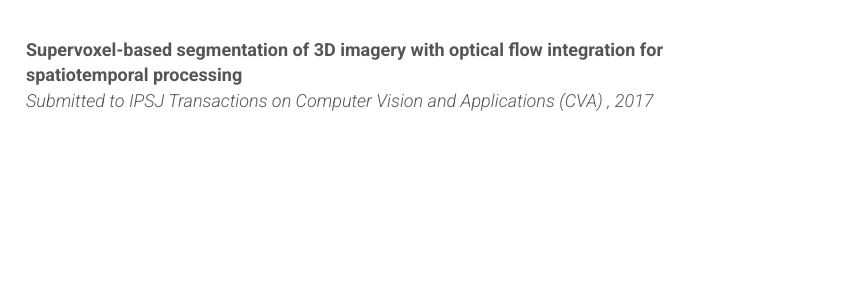
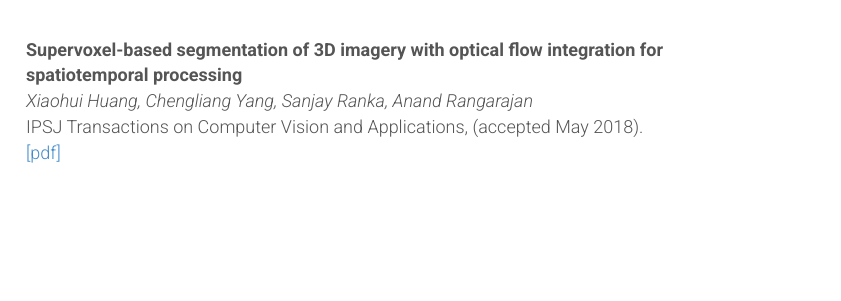
Before and after one commit to CindyHXH/CindyHXH.github.io, a plain HTML site: page index.html in a window 1280 px wide. Shown: the part 576-877 px from the top of the page, 439-1280 px from the left. Drawn offline with Linux system fonts and the light colour scheme.

Commit message:
update paper

```diff
--- a/index.html
+++ b/index.html
@@ -59,7 +59,14 @@
               Supervoxel-based segmentation of 3D imagery with optical flow integration for spatiotemporal processing
             </div>
             <div class='paper-authors'>
-              Submitted to IPSJ Transactions on Computer Vision and Applications (CVA) , 2017
+              Xiaohui Huang, Chengliang Yang, Sanjay Ranka, Anand Rangarajan
+              <br>
+            </div>
+            <div>
+              IPSJ Transactions on Computer Vision and Applications, (accepted May 2018).
+            </div>
+            <div>
+             <a target="_blank" href="https://github.com/CindyHXH/cindyhxh.github.io/blob/master/resources/IPSJ.pdf">[pdf]</a>
             </div>
           </div>
         </div>
@@ -120,6 +127,7 @@
             <img class='paper-image' src='resources/sailors.jpg'>
           </div>-->
           <div class='col-xs-8'>
+            <p align="justify"> <a href='https://www.cise.ufl.edu/~mssz/SeniorProject/senior-S18.html'> CIS/CEN 4914: Senior Project/CISE-Design-2 2018 Spring</a ></p >
             <p align="justify"> <a href='https://www.cise.ufl.edu/class/cot5405fa17/'> COT5405 Analysis of Algorithms 2017 Fall</a ></p >
             <p align="justify"> <a href='https://www.cise.ufl.edu/~helal/classes/s17/'>CNT5517/CIS4930 Mobile & Pervasive Computing 2017 Spring</a ></p >
             <p align="justify"> <a href='https://www.cise.ufl.edu/~helal/classes/f16/index.html'>COP5615 Distributed Operating Systems Principles 2016 Fall</a ></p >
```
Also changed, not shown: resources/IMG51.jpg (added), resources/IMG52.jpg (added), 1 other file.
